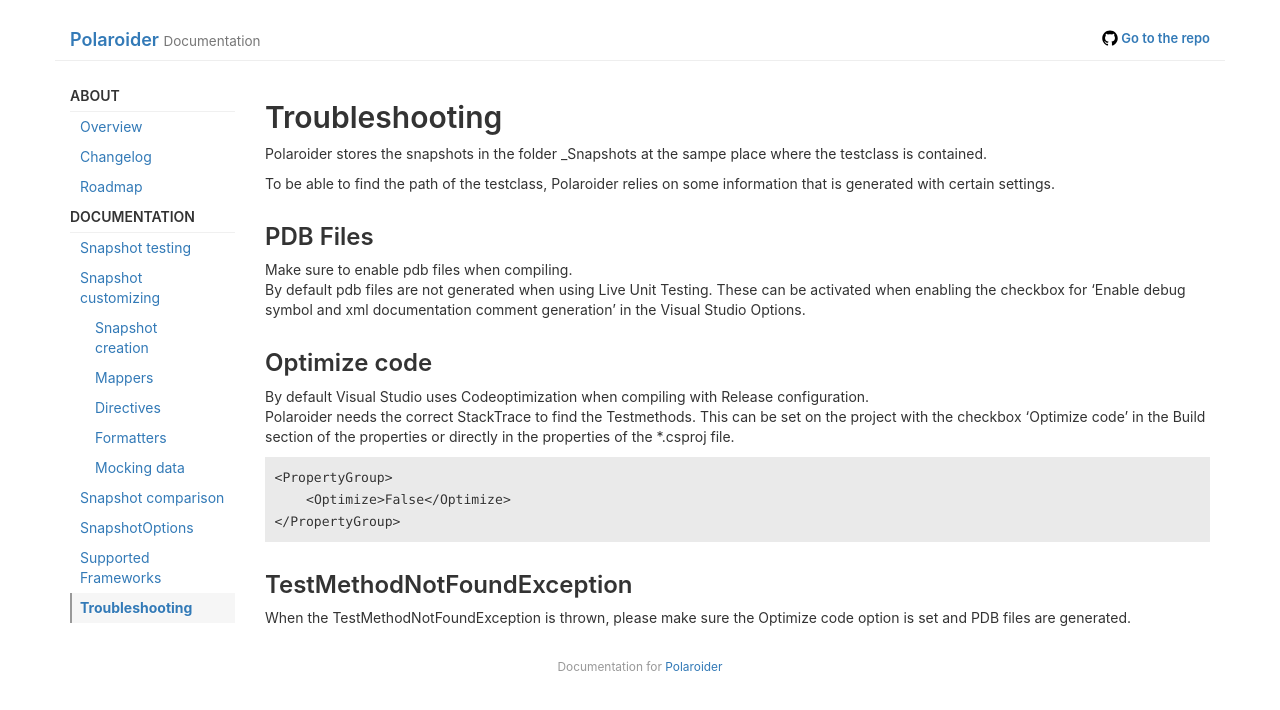
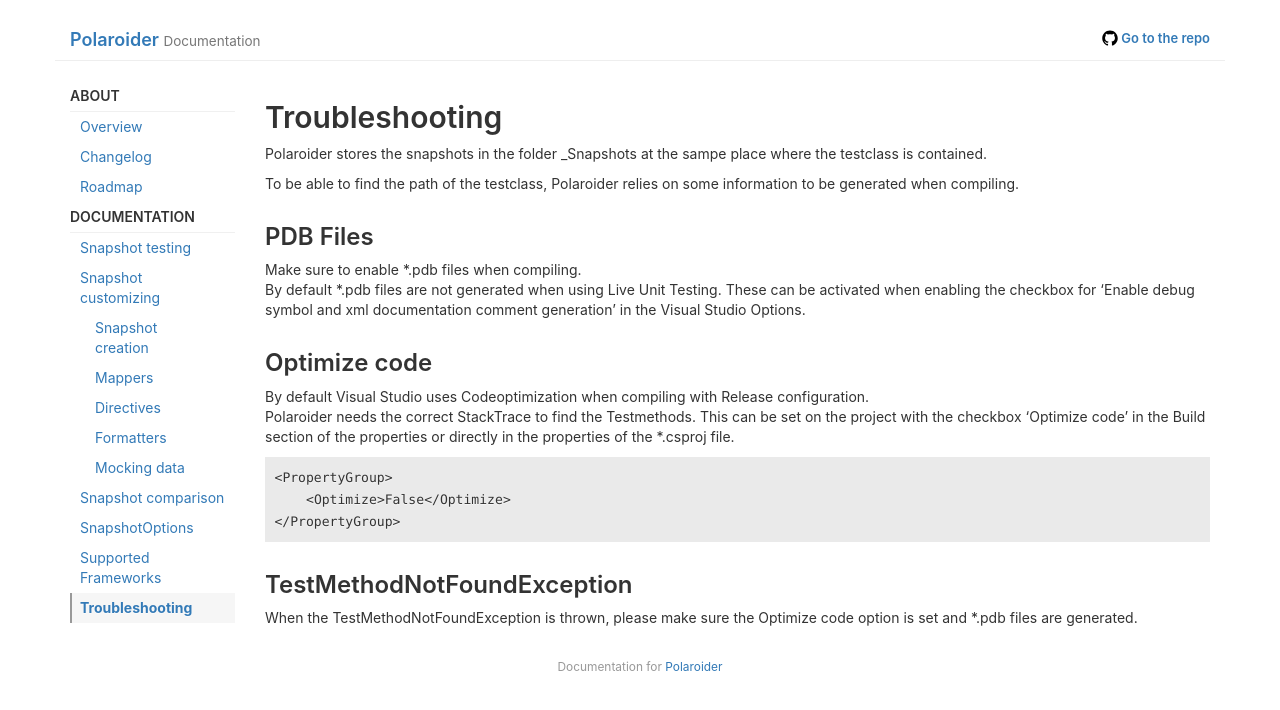
Before and after one commit to WickedFlame/Polaroider, a Jekyll site: the page built from docs/troubleshooting.md, in a window 1280 px wide. Shown: the top 710 px of the page. Built offline with Jekyll 4.4.1, drawn with Linux system fonts in a browser that asks for light colours.

Commit message:
Update documentation

````diff
--- a/docs/troubleshooting.md
+++ b/docs/troubleshooting.md
@@ -6,11 +6,11 @@ nav_order: 2
 ## Troubleshooting
 Polaroider stores the snapshots in the folder _Snapshots at the sampe place where the testclass is contained.
 
-To be able to find the path of the testclass, Polaroider relies on some information that is generated with certain settings.
+To be able to find the path of the testclass, Polaroider relies on some information to be generated when compiling.
 
 ### PDB Files
-Make sure to enable pdb files when compiling.
-By default pdb files are not generated when using Live Unit Testing. These can be activated when enabling the checkbox for 'Enable debug symbol and xml documentation comment generation' in the Visual Studio Options.
+Make sure to enable *.pdb files when compiling.
+By default *.pdb files are not generated when using Live Unit Testing. These can be activated when enabling the checkbox for 'Enable debug symbol and xml documentation comment generation' in the Visual Studio Options.
 
 ### Optimize code
 By default Visual Studio uses Codeoptimization when compiling with Release configuration.
@@ -24,4 +24,4 @@ This can be set on the project with the checkbox 'Optimize code' in the Build se
 ```
 
 ### TestMethodNotFoundException
-When the TestMethodNotFoundException is thrown, please make sure the Optimize code option is set and PDB files are generated.
+When the TestMethodNotFoundException is thrown, please make sure the Optimize code option is set and *.pdb files are generated.
````
Also changed, not shown: README.md.
